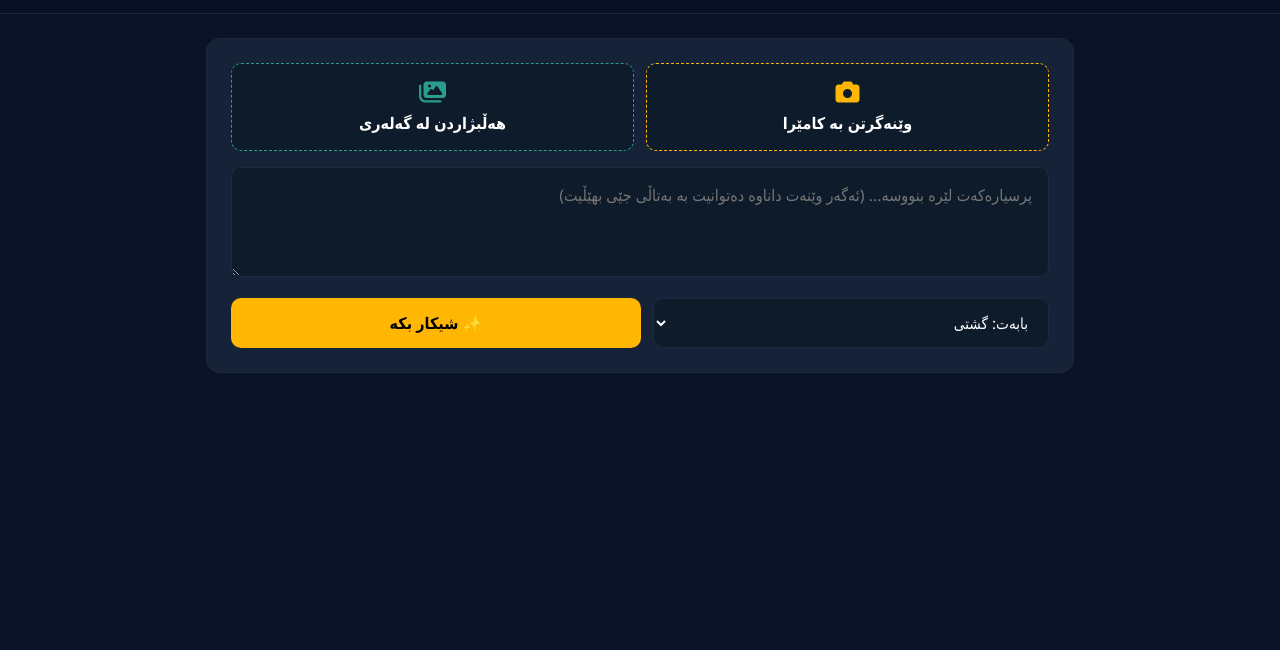
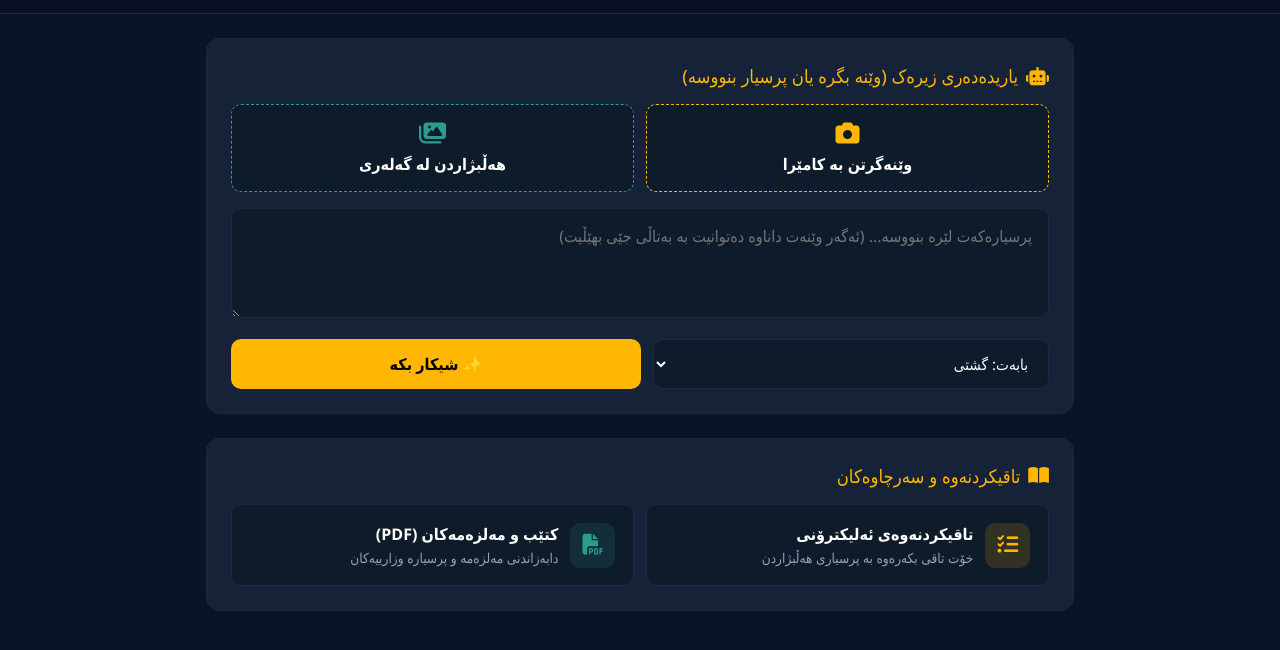
Before and after one commit to amanjnasr13-a11y/kurd-domino, a website: page www/student.html in a window 1280 px wide. Shown: the part 54-704 px from the top of the page. Drawn offline with Linux system fonts and the light colour scheme.

```diff
--- a/www/student.html
+++ b/www/student.html
@@ -11,16 +11,18 @@
             --card-bg: #152238;
             --accent-color: #ffb703;
             --text-color: #ffffff;
+            --text-muted: #94a3b8;
             --border-color: #1e293b;
             --input-bg: #0d1b2a;
             --success-color: #2a9d8f;
             --danger-color: #e63946;
         }
         * { box-sizing: border-box; margin: 0; padding: 0; font-family: 'Segoe UI', Tahoma, sans-serif; }
-        body { background-color: var(--bg-color); color: var(--text-color); min-height: 100vh; }
+        body { background-color: var(--bg-color); color: var(--text-color); min-height: 100vh; padding-bottom: 3rem; }
         header {
             display: flex; justify-content: space-between; align-items: center;
             padding: 1rem 1.5rem; background-color: #091024; border-bottom: 1px solid var(--border-color);
+            position: sticky; top: 0; z-index: 50;
         }
         .logo { font-size: 1.15rem; font-weight: bold; color: var(--accent-color); }
         .back-btn {
@@ -28,9 +30,13 @@
             padding: 0.45rem 1rem; border-radius: 8px; text-decoration: none; font-weight: bold; font-size: 0.9rem;
         }
         .container { max-width: 900px; margin: 1.5rem auto; padding: 0 1rem; }
-        .ai-box {
+        .section-card {
             background-color: var(--card-bg); border: 1px solid var(--border-color);
-            border-radius: 14px; padding: 1.5rem;
+            border-radius: 14px; padding: 1.5rem; margin-bottom: 1.5rem;
+        }
+        .section-title {
+            font-size: 1.15rem; color: var(--accent-color); margin-bottom: 1rem;
+            display: flex; align-items: center; gap: 8px;
         }
         .media-row { display: grid; grid-template-columns: 1fr 1fr; gap: 12px; margin-bottom: 1rem; }
         .media-btn {
@@ -70,6 +76,19 @@
         }
         .copy-btn { background: rgba(255,255,255,0.1); border: none; color: #fff; padding: 0.35rem 0.8rem; border-radius: 6px; cursor: pointer; }
         .response-text { line-height: 1.9; font-size: 1.05rem; color: #f1f5f9; white-space: pre-wrap; }
+
+        /* بەشی کتێب و تاقیکردنەوە */
+        .tools-grid { display: grid; grid-template-columns: repeat(auto-fit, minmax(220px, 1fr)); gap: 12px; }
+        .tool-item {
+            background-color: var(--input-bg); border: 1px solid var(--border-color);
+            border-radius: 10px; padding: 1.1rem; text-decoration: none; color: #fff;
+            display: flex; align-items: center; gap: 12px; transition: 0.2s;
+        }
+        .tool-item:hover { border-color: var(--accent-color); transform: translateY(-2px); }
+        .tool-icon {
+            width: 45px; height: 45px; border-radius: 10px; background: rgba(255, 183, 3, 0.15);
+            color: var(--accent-color); display: flex; align-items: center; justify-content: center; font-size: 1.3rem;
+        }
     </style>
 </head>
 <body>
@@ -79,7 +98,10 @@
     </header>
 
     <div class="container">
-        <div class="ai-box">
+        <!-- ١. بەشی شیکارکردنی پرسیار بە AI -->
+        <div class="section-card">
+            <div class="section-title"><i class="fa-solid fa-robot"></i> یاریدەدەری زیرەک (وێنە بگرە یان پرسیار بنووسە)</div>
+
             <div class="media-row">
                 <label for="cameraInput" class="media-btn">
                     <i class="fa-solid fa-camera" style="color: #ffb703; font-size: 1.5rem;"></i>
@@ -117,6 +139,27 @@
                     <button type="button" class="copy-btn" onclick="copyText()">کۆپیکردن</button>
                 </div>
                 <div class="response-text" id="responseText"></div>
+            </div>
+        </div>
+
+        <!-- ٢. بەشی تاقیکردنەوە و مەلزەمەکان -->
+        <div class="section-card">
+            <div class="section-title"><i class="fa-solid fa-book-open"></i> تاقیکردنەوە و سەرچاوەکان</div>
+            <div class="tools-grid">
+                <a href="quiz.html" class="tool-item">
+                    <div class="tool-icon"><i class="fa-solid fa-list-check"></i></div>
+                    <div>
+                        <div style="font-weight: bold; margin-bottom: 3px;">تاقیکردنەوەی ئەلیکترۆنی</div>
+                        <div style="font-size: 0.85rem; color: var(--text-muted);">خۆت تاقی بکەرەوە بە پرسیاری هەڵبژاردن</div>
+                    </div>
+                </a>
+                <a href="/materials/" target="_blank" class="tool-item">
+                    <div class="tool-icon" style="background: rgba(42, 157, 143, 0.15); color: var(--success-color);"><i class="fa-solid fa-file-pdf"></i></div>
+                    <div>
+                        <div style="font-weight: bold; margin-bottom: 3px;">کتێب و مەلزەمەکان (PDF)</div>
+                        <div style="font-size: 0.85rem; color: var(--text-muted);">دابەزاندنی مەلزەمە و پرسیارە وزارییەکان</div>
+                    </div>
+                </a>
             </div>
         </div>
     </div>
@@ -170,9 +213,9 @@
             }
 
             btn.disabled = true;
-            btn.innerText = '⏳ خەریکی خوێندنەوەی وێنەکەیە...';
+            btn.innerText = '⏳ خەریکی شیکارکردنە...';
             resultBox.style.display = 'block';
-            responseText.innerText = '⏳ تکایە چاوەڕێ بکە، زیرەکی دەستکرد خەریکی شیکارکردنی وێنەکەیە...';
+            responseText.innerText = '⏳ تکایە چاوەڕێ بکە، زیرەکی دەستکرد خەریکی شیکارکردنی پرسیارەکەیە...';
 
             try {
                 const res = await fetch(`${API_BASE}/api/solve-question`, {
@@ -182,7 +225,7 @@
                 });
                 const data = await res.json();
                 if (res.ok && data.answer) {
-                    responseText.innerText = data.answer.replace(/\*\*/g, '');
+                    responseText.innerText = data.answer.replace(/\*\*/g, '').replace(/\$/g, '');
                 } else {
                     responseText.innerText = '❌ هەڵە: ' + (data.error || 'وەڵام نەهاتەوە');
                 }
```
Also changed, not shown: server.js (+11 -1 lines).
